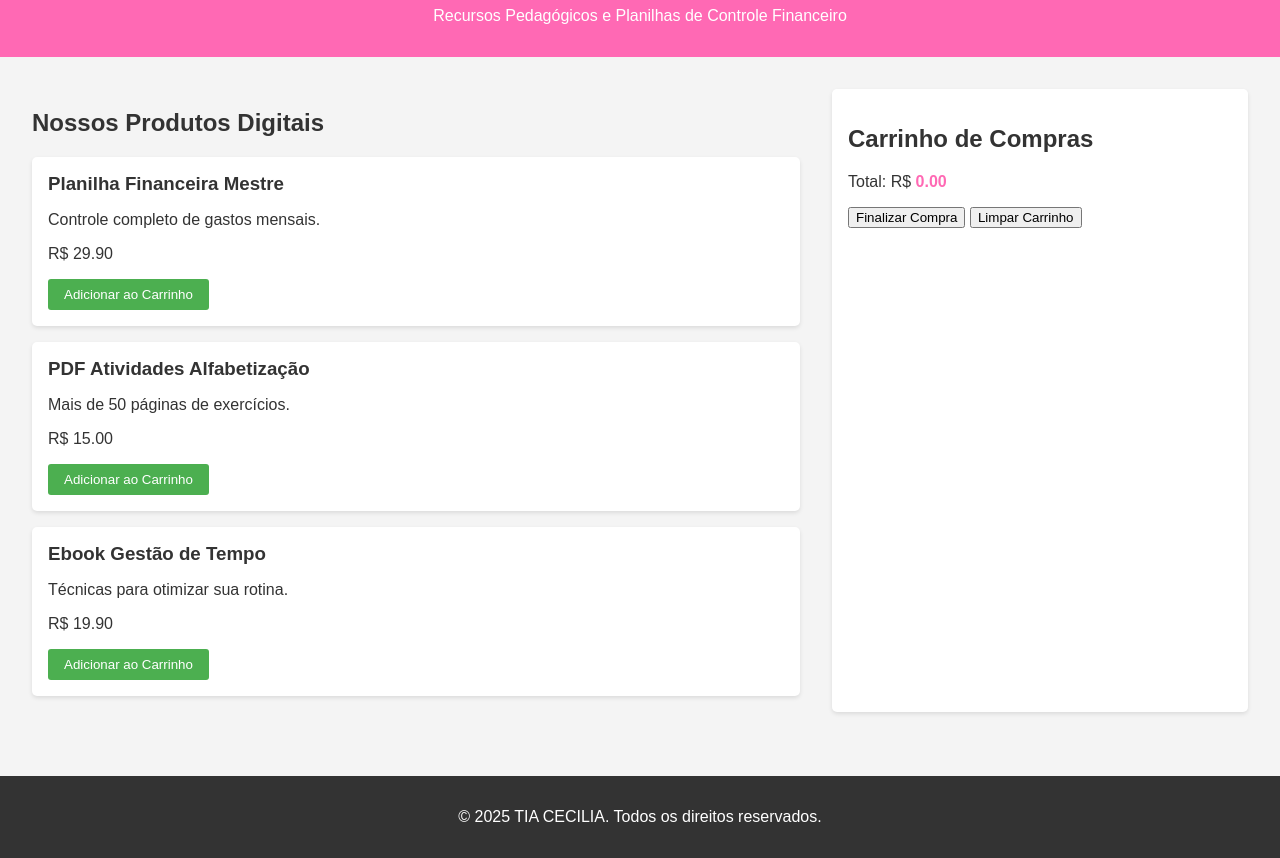
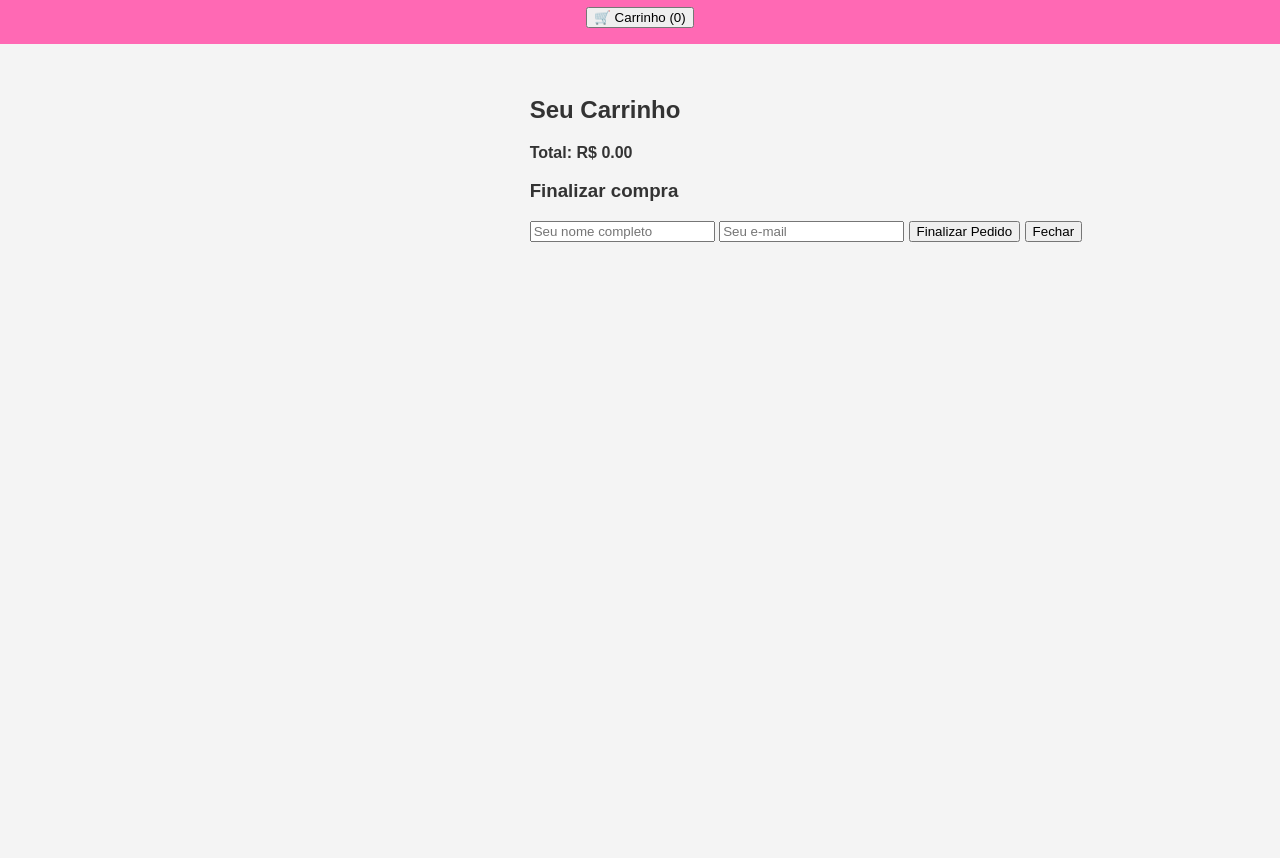
Before and after one commit to luis0davi/Loja, a plain HTML site: page index.html in a window 1280 px wide. Shown: the part 89-947 px from the top of the page. After the commit the page ends 800 px from the top, so only its background shows below. Drawn offline with Linux system fonts and the light colour scheme.

Commit message:
Update index.html

```diff
--- a/index.html
+++ b/index.html
@@ -1,38 +1,41 @@
 <!DOCTYPE html>
 <html lang="pt-BR">
 <head>
-    <meta charset="UTF-8">
-    <meta name="viewport" content="width=device-width, initial-scale=1.0">
-    <title>TIA CECILIA | Recursos Pedagógicos e Financeiros</title>
-    <link rel="stylesheet" href="style.css">
+  <meta charset="UTF-8" />
+  <meta name="viewport" content="width=device-width, initial-scale=1.0" />
+  <title>Minha Loja Digital</title>
+  <link rel="stylesheet" href="style.css" />
 </head>
 <body>
-    <header>
-        <h1>TIA CECILIA</h1>
-        <p>Recursos Pedagógicos e Planilhas de Controle Financeiro</p>
-    </header>
 
-    <main>
-        <section id="products-list">
-            <h2>Nossos Produtos Digitais</h2>
-            <!-- Os produtos serão carregados aqui via JavaScript -->
-        </section>
+  <header>
+    <h1>Minha Loja Digital</h1>
+    <button id="cartBtn">🛒 Carrinho (<span id="cartCount">0</span>)</button>
+  </header>
 
-        <aside id="cart">
-            <h2>Carrinho de Compras</h2>
-            <ul id="cart-items">
-                <!-- Itens do carrinho serão listados aqui -->
-            </ul>
-            <p>Total: R$ <span id="cart-total">0.00</span></p>
-            <button onclick="checkout()">Finalizar Compra</button>
-            <button onclick="clearCart()">Limpar Carrinho</button>
-        </aside>
-    </main>
+  <main>
 
-    <footer>
-        <p>&copy; 2025 TIA CECILIA. Todos os direitos reservados.</p>
-    </footer>
+    <!-- Produtos -->
+    <section id="products"></section>
 
-    <script src="script.js"></script>
+    <!-- Carrinho -->
+    <section id="cartModal" class="modal hidden">
+      <div class="modal-content">
+        <h2>Seu Carrinho</h2>
+        <div id="cartItems"></div>
+        <p><strong>Total: R$ <span id="cartTotal">0.00</span></strong></p>
+
+        <h3>Finalizar compra</h3>
+        <input id="customerName" placeholder="Seu nome completo" required />
+        <input id="customerEmail" placeholder="Seu e-mail" required />
+
+        <button id="checkoutBtn" class="buy-btn">Finalizar Pedido</button>
+        <button id="closeCart" class="close-btn">Fechar</button>
+      </div>
+    </section>
+
+  </main>
+
+  <script src="app.js"></script>
 </body>
 </html>
```
